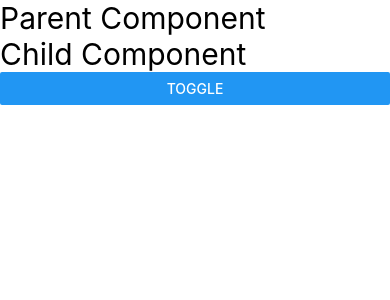
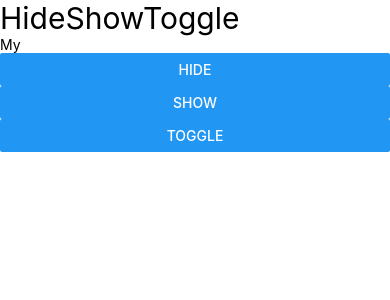
Before and after one commit to onlinedeveloper4u/React-Native-Full-Course-2024-The-Techzeen, a React Native app: screen / in a window 390 px wide. Shown: the top 300 px of the page. Built offline with nearby package versions, Linux system fonts and the light colour scheme.

Commit message:
Hide, Show and Toggle Button

```diff
--- a/App.jsx
+++ b/App.jsx
@@ -1,7 +1,8 @@
 import React from 'react'
 // import { View, Text, Button } from 'react-native'
 import { View } from 'react-native'
-import UseEffectHookUnmountingPhase from './src/components/UseEffectHookUnmountingPhase'
+import HideShowToggle from './src/components/HideShowToggle'
+// import UseEffectHookUnmountingPhase from './src/components/UseEffectHookUnmountingPhase'
 // import UseEffectHookUpdatingPhase from './src/components/UseEffectHookUpdatingPhase'
 // import UseEffectHook from './src/components/UseEffectHook'
 // import ClassComponents from './src/components/ClassComponents'
@@ -42,7 +43,8 @@
       {/* <ClassComponents /> */}
       {/* <UseEffectHook /> */}
       {/* <UseEffectHookUpdatingPhase /> */}
-      <UseEffectHookUnmountingPhase />
+      {/* <UseEffectHookUnmountingPhase /> */}
+      <HideShowToggle />
     </View>
   )
 }
--- /dev/null
+++ b/src/components/HideShowToggle.jsx
@@ -0,0 +1,20 @@
+import { View, Text, Button } from 'react-native'
+import React, { useState } from 'react'
+import My from './My'
+
+const HideShowToggle = () => {
+    const [status, setStatus] = useState(true)
+  return (
+    <View>
+      <Text style={ { fontSize: 30 } }>HideShowToggle</Text>
+      {
+        status ? <My /> : null
+      }
+      <Button title='Hide' onPress={() => setStatus(false)} />
+      <Button title='Show' onPress={() => setStatus(true)} />
+      <Button title='Toggle' onPress={() => setStatus(!status)} />
+    </View>
+  )
+}
+
+export default HideShowToggle
--- /dev/null
+++ b/src/components/My.jsx
@@ -0,0 +1,12 @@
+import { View, Text } from 'react-native'
+import React from 'react'
+
+const My = () => {
+  return (
+    <View>
+      <Text>My</Text>
+    </View>
+  )
+}
+
+export default My
```
